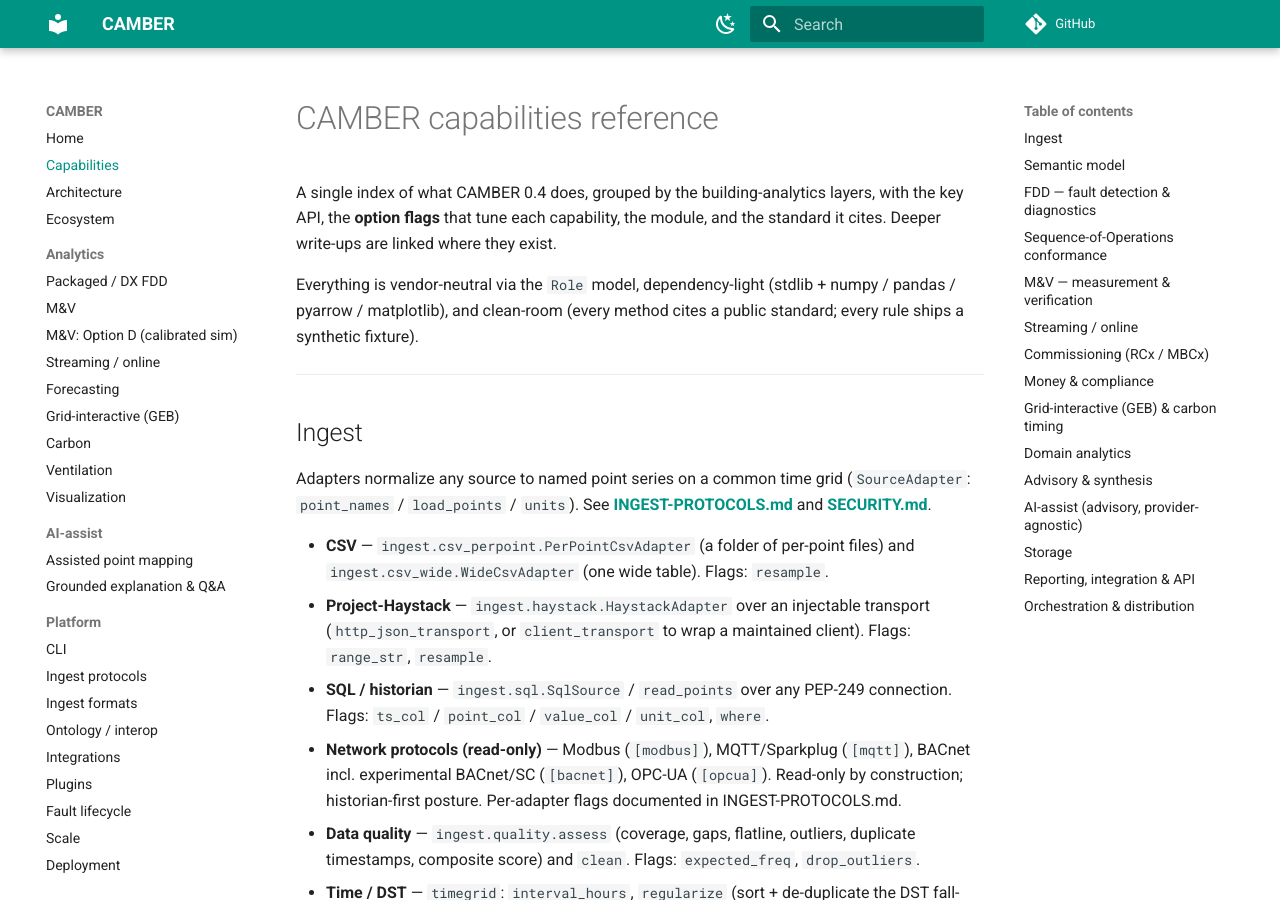
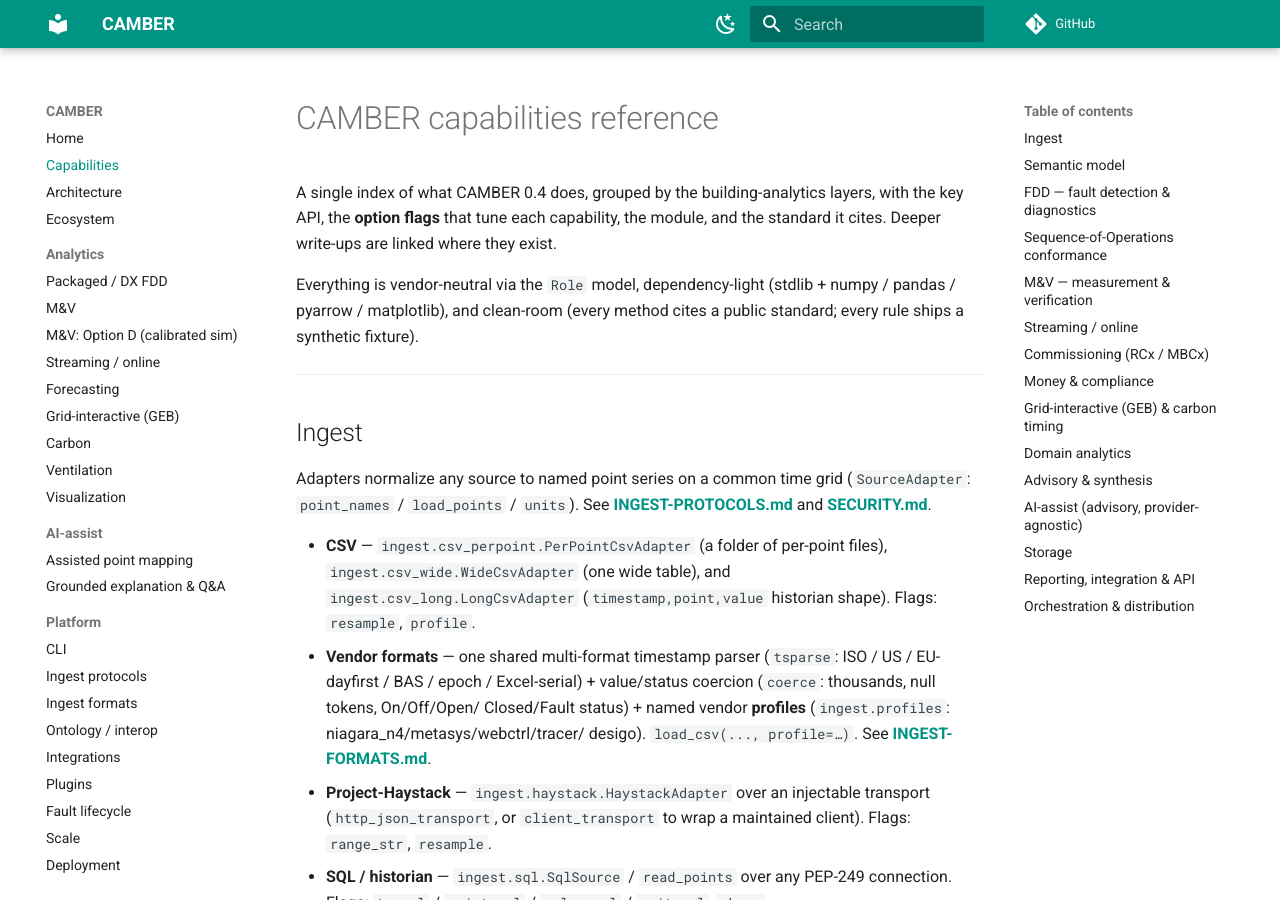
Before and after one commit to yroussev/camber, an MkDocs documentation site: the page built from docs/CAPABILITIES.md, in a window 1280 px wide and 900 px high. Built offline with MkDocs 1.6.1 and Material for MkDocs 9.7.7, drawn with Linux system fonts in a browser that asks for light colours; comment, search, counter and statistics services are not loaded.

Commit message:
0.9: docs + roadmap refresh (ingest formats + BDG2)
CAPABILITIES: shared timestamp/value parsers, vendor profiles, long/tall adapter, and
the BDG2 M&V validation. ROADMAP marks 0.9 delivered (ingest robustness + BDG2 real-data
M&V validation).

```diff
--- a/docs/CAPABILITIES.md
+++ b/docs/CAPABILITIES.md
@@ -16,8 +16,13 @@
 `point_names` / `load_points` / `units`). See **[INGEST-PROTOCOLS.md](INGEST-PROTOCOLS.md)** and
 **[SECURITY.md](SECURITY.md)**.
 
-- **CSV** — `ingest.csv_perpoint.PerPointCsvAdapter` (a folder of per-point files) and
-  `ingest.csv_wide.WideCsvAdapter` (one wide table). Flags: `resample`.
+- **CSV** — `ingest.csv_perpoint.PerPointCsvAdapter` (a folder of per-point files),
+  `ingest.csv_wide.WideCsvAdapter` (one wide table), and `ingest.csv_long.LongCsvAdapter`
+  (`timestamp,point,value` historian shape). Flags: `resample`, `profile`.
+- **Vendor formats** — one shared multi-format timestamp parser (`tsparse`: ISO / US / EU-dayfirst /
+  BAS / epoch / Excel-serial) + value/status coercion (`coerce`: thousands, null tokens, On/Off/Open/
+  Closed/Fault status) + named vendor **profiles** (`ingest.profiles`: niagara_n4/metasys/webctrl/tracer/
+  desigo). `load_csv(..., profile=…)`. See **[INGEST-FORMATS.md](INGEST-FORMATS.md)**.
 - **Project-Haystack** — `ingest.haystack.HaystackAdapter` over an injectable transport
   (`http_json_transport`, or `client_transport` to wrap a maintained client). Flags: `range_str`,
   `resample`.
```
Also changed, not shown: ROADMAP.md (+13 -0 lines).
